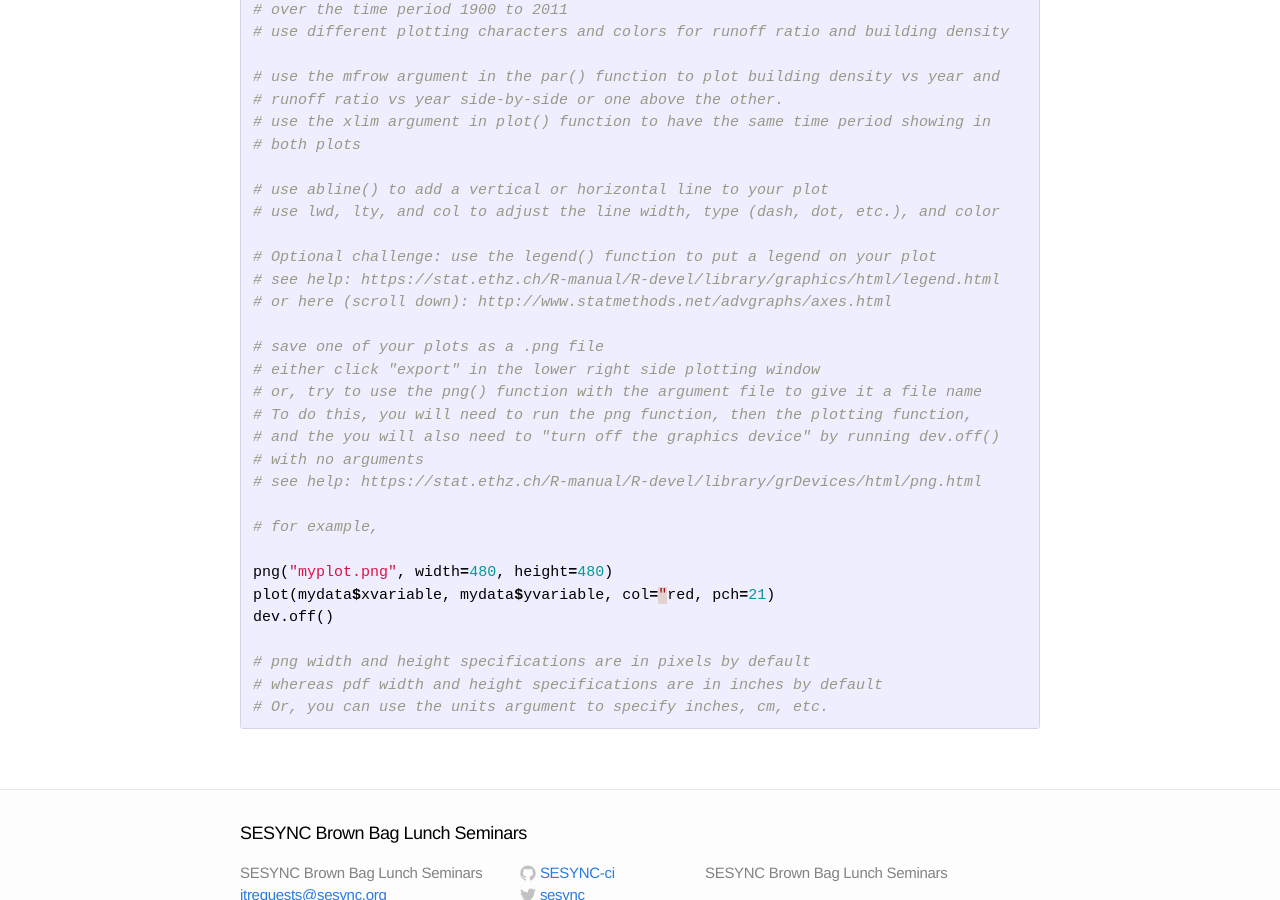
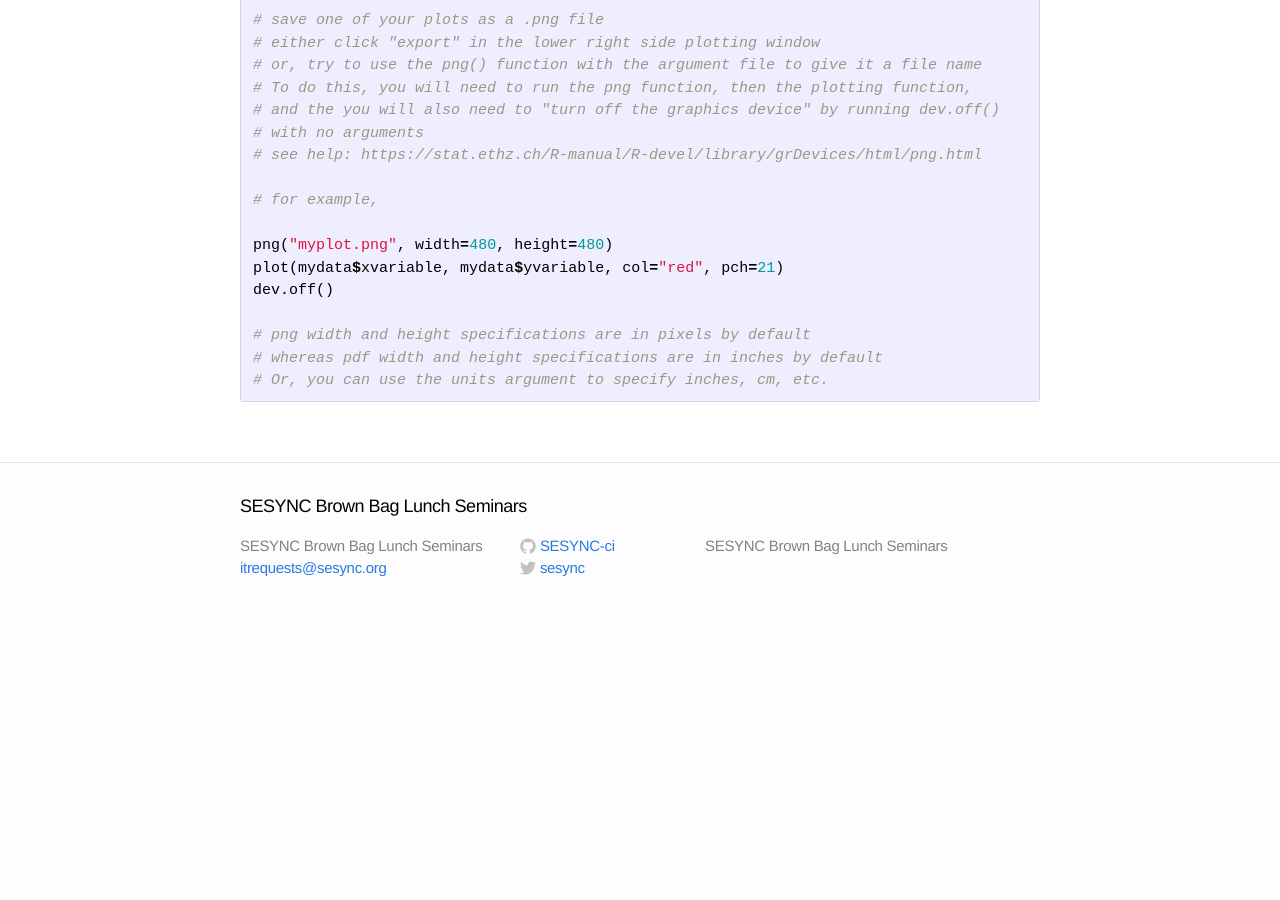
Before and after one commit to SESYNC-ci/brown-bag-lessons, a Jekyll site: the page built from _posts/2014-10-28-hw-save-load.md, in a window 1280 px wide and 900 px high, scrolled down 2374 px. Built offline with Jekyll 4.4.1, drawn with Linux system fonts in a browser that asks for light colours; after the commit the page ends 2999 px from its top, so only the background shows below that.

```diff
--- a/_posts/2014-10-28-hw-save-load.md
+++ b/_posts/2014-10-28-hw-save-load.md
@@ -104,7 +103,7 @@ For the rest of the homework practice, copy and paste everything in the gray win
 # for example,
 
 png("myplot.png", width=480, height=480)
-plot(mydata$xvariable, mydata$yvariable, col="red, pch=21)
+plot(mydata$xvariable, mydata$yvariable, col="red", pch=21)
 dev.off()
 
 # png width and height specifications are in pixels by default
```
Also changed, not shown: other parts of _posts/2014-10-28-hw-save-load.md (+0 -1 lines).
